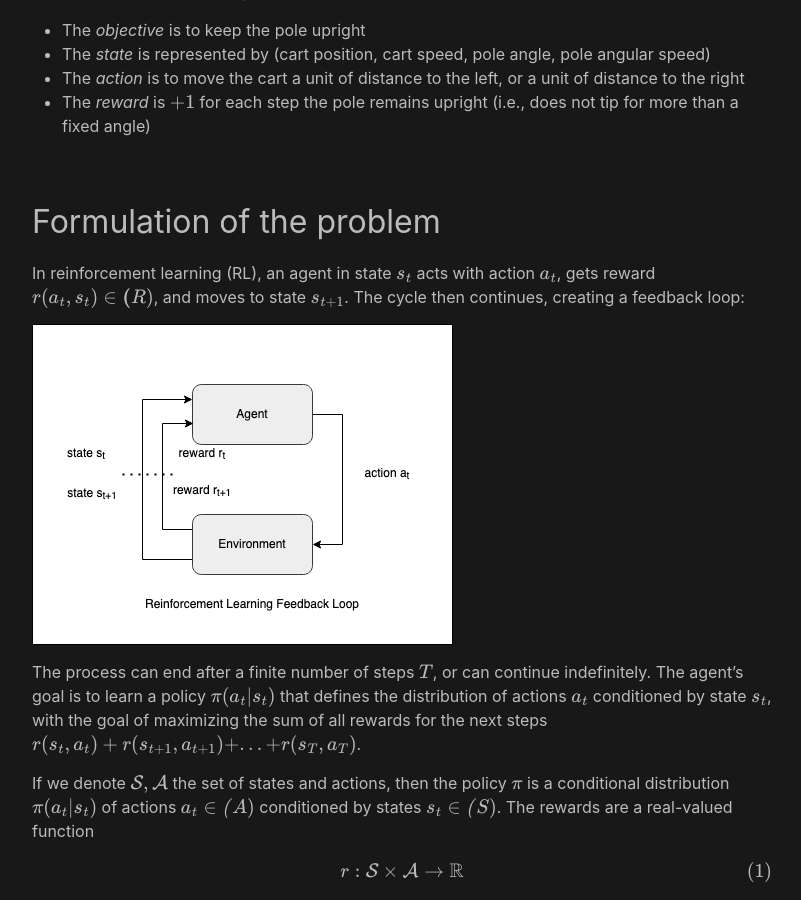
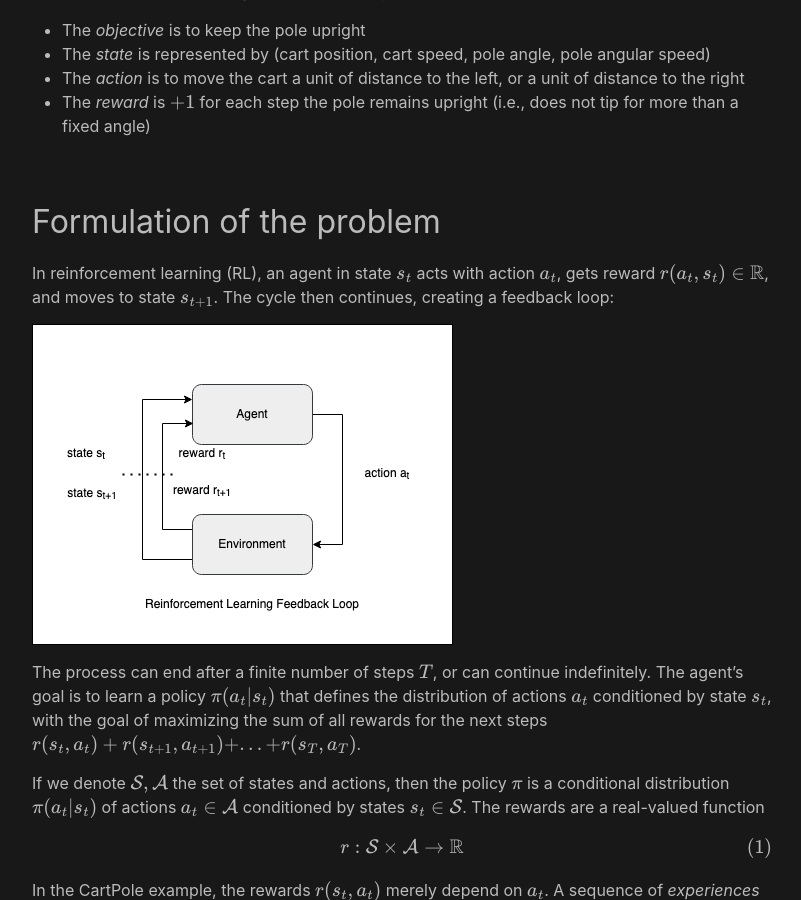
Before and after one commit to analytiq-hub/sigagent.github.io, a Jekyll site: the page built from machine_learning/_posts/2021-01-22-reinforce.md, in a window 1280 px wide and 900 px high, scrolled down 1473 px. Shown: the whole window, without its empty margins (238-1039 px from the left). Built offline with Jekyll 4.4.1, drawn with Linux system fonts in a browser that asks for light colours; formulas are drawn with MathJax 3; a script that is not in the unit is left out.

Commit message:
*** empty log message ***

```diff
--- a/machine_learning/_posts/2021-01-22-reinforce.md
+++ b/machine_learning/_posts/2021-01-22-reinforce.md
@@ -35,13 +35,13 @@ In this example, a pole is balanced on top of a cart. The environment is two-dim
 * The *reward* is $$+1$$ for each step the pole remains upright (i.e., does not tip for more than a fixed angle)
 
 ## Formulation of the problem
-In reinforcement learning (RL), an agent in state $$s_t$$ acts with action $$a_t$$, gets reward $$r(a_t, s_t) \in \mathbb(R)$$, and moves to state $$s_{t+1}$$. The cycle then continues, creating a feedback loop:
+In reinforcement learning (RL), an agent in state $$s_t$$ acts with action $$a_t$$, gets reward $$r(a_t, s_t) \in \mathbb{R}$$, and moves to state $$s_{t+1}$$. The cycle then continues, creating a feedback loop:
 
 ![Reinforce Learning Control Loop](/src/diagrams/reinforce_learning_control_loop.png)
 
 The process can end after a finite number of steps $$T$$, or can continue indefinitely. The agent's goal is to learn a policy $$\pi(a_t \vert s_t)$$ that defines the distribution of actions $$a_t$$ conditioned by state $$s_t$$, with the goal of maximizing the sum of all rewards for the next steps $$r(s_t, a_t) + r(s_{t+1}, a_{t+1}) + ... + r(s_T, a_T)$$.
 
-If we denote $$\mathcal{S}, \mathcal{A}$$ the set of states and actions, then the policy $$\pi$$ is a conditional distribution $$\pi(a_t \vert s_t)$$ of actions $$a_t \in \mathcal(A)$$ conditioned by states $$s_t \in \mathcal(S)$$. The rewards are a real-valued function
+If we denote $$\mathcal{S}, \mathcal{A}$$ the set of states and actions, then the policy $$\pi$$ is a conditional distribution $$\pi(a_t \vert s_t)$$ of actions $$a_t \in \mathcal{A}$$ conditioned by states $$s_t \in \mathcal{S}$$. The rewards are a real-valued function
 
 $$
 \begin{equation}
```
